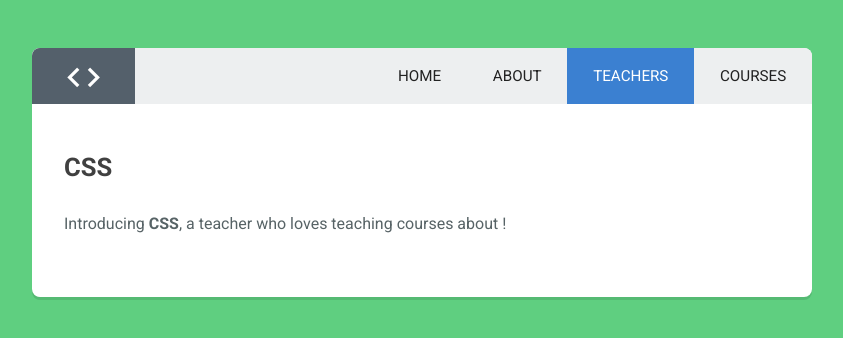
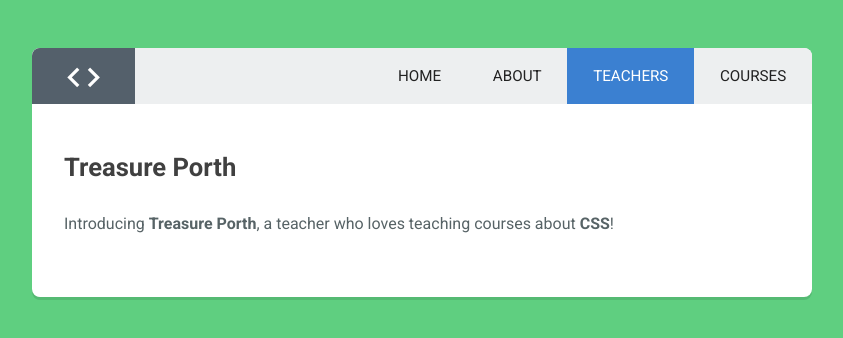
Before and after one commit to nickhericks/react-router-course-directory, a React (Create React App) app: page /teachers/CSS/Treasure-Porth in a window 1280 px wide. Shown: the top 338 px of the page, without its empty margins (218-1061 px from the left). Built offline with nearby package versions, Linux system fonts and the light colour scheme.

Commit message:
Add URL parameters for Featured component

```diff
--- a/src/components/App.js
+++ b/src/components/App.js
@@ -2,7 +2,7 @@ import React from 'react';
 import {
 	BrowserRouter,
 	Route,
-	Switch
+	Switch,
 } from 'react-router-dom';
 
 // App components
@@ -23,7 +23,7 @@ const App = () => (
 				<Route exact path="/" component={Home}/>
 				<Route path="/about" render={ () => <About title='About' /> }/>
 				<Route exact path="/teachers" component={Teachers}/>
-				<Route path="/teachers/:name" component={Featured}/>
+				<Route path="/teachers/:topic/:fname-:lname" component={Featured}/>
 				<Route path="/courses" component={Courses}/>
 				<Route component={NotFound} />
 			</Switch>
--- a/src/components/Featured.js
+++ b/src/components/Featured.js
@@ -1,11 +1,12 @@
 import React from 'react';
 
 const Featured = ({ match }) => {
-	let name = match.params.name;
+	let name = `${match.params.fname} ${match.params.lname}`;
+	let topic = match.params.topic;
   return (
     <div className="main-content">
       <h2>{name} </h2>
-      <p>Introducing <strong>{name}</strong>, a teacher who loves teaching courses about <strong></strong>!</p>
+      <p>Introducing <strong>{name}</strong>, a teacher who loves teaching courses about <strong>{topic}</strong>!</p>
     </div>
   );
 }
--- a/src/components/Home.js
+++ b/src/components/Home.js
@@ -1,4 +1,5 @@
 import React, { Component } from 'react';
+import { Link } from 'react-router-dom';
 
 class Home extends Component {
 
@@ -10,7 +11,11 @@ class Home extends Component {
         <p>Learn front end web development and much more! This simple directory app offers a preview of our course library. Choose from many hours of content, from HTML to CSS to JavaScript. Learn to code and get the skills you need to launch a new career in front end web development.</p>
         <p>We have thousands of videos created by expert teachers on web design and front end development. Our library is continually refreshed with the latest on web technology so you will never fall behind.</p>
         <hr />
-
+        <h3>Featured Teachers</h3>
+				<Link to="teachers/HTML/Tommy-Wingo">Tommy Wingo</Link>
+				<Link to="teachers/JavaScript/Guil-Hernandez">Guil Hernandez</Link>
+				<Link to="teachers/CSS/Treasure-Porth">Treasure Porth</Link>
+				<Link to="teachers/JavaScript/Jay-McGavern">Jay McGavern</Link>
       </div>
     );
   }
```
